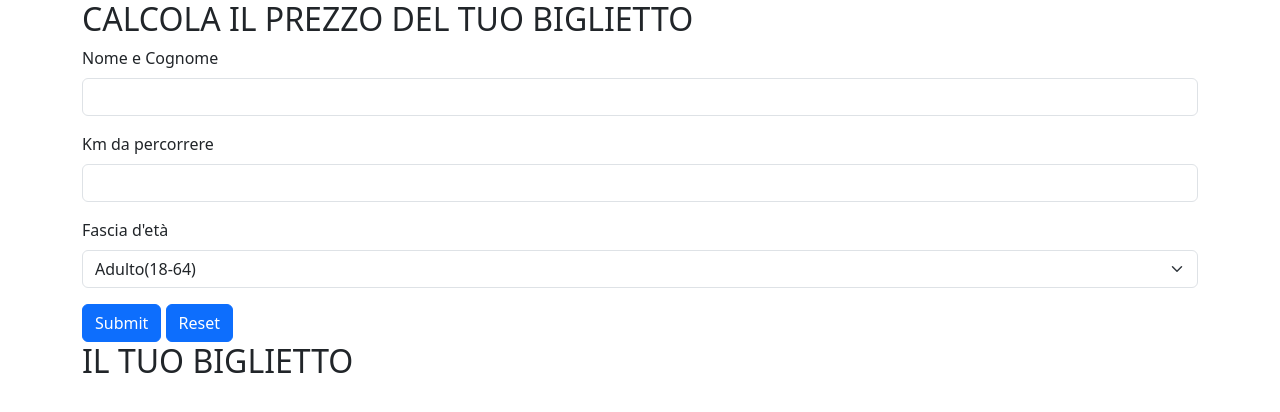
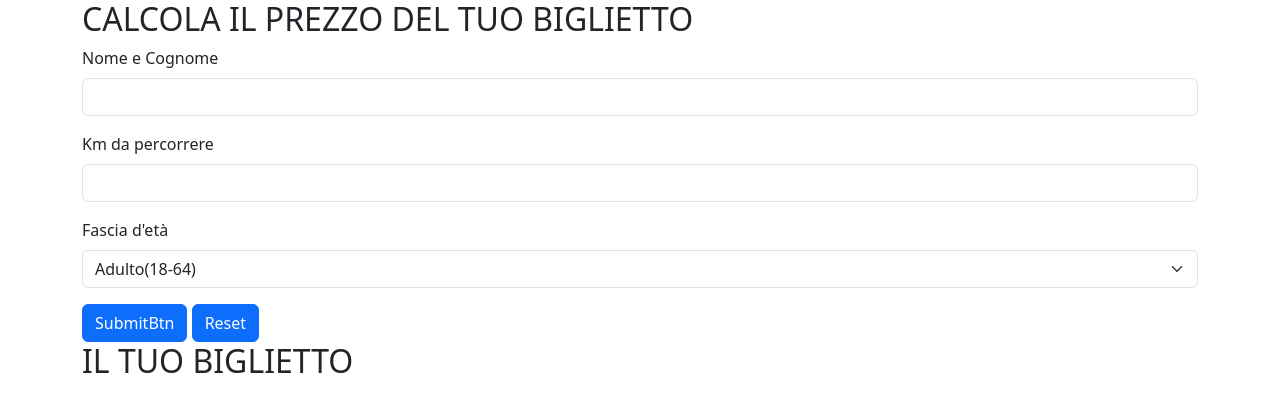
Before and after one commit to enrico-amerio/js-biglietto-treno-form, a plain HTML site: page index.html in a window 1280 px wide. Drawn offline with nearby package versions, Linux system fonts and the light colour scheme.

Commit message:
[fix] Submit button

```diff
--- a/index.html
+++ b/index.html
@@ -13,7 +13,7 @@
     <div class="container">
       <h2>CALCOLA IL PREZZO DEL TUO BIGLIETTO</h2>
       <div>
-        <form>
+        <form id="user-data">
           <div class="mb-3">
             <label for="fullName" class="form-label">Nome e Cognome</label>
             <input type="text" class="form-control" id="fullName" aria-describedby="emailHelp">
@@ -28,7 +28,7 @@
             <option selected value="2">Adulto(18-64)</option>
             <option value="3">Over 65</option>
           </select>
-          <button type="submit" class="btn1 btn btn-primary">Submit</button>
+          <button type="button" class="btn1 btn btn-primary">SubmitBtn</button>
           <button type="reset" class="btn btn-primary">Reset</button>
         </form>
       </div>
--- a/js/script.js
+++ b/js/script.js
@@ -25,6 +25,6 @@ console.log(risultato)
 
 
 btn1.addEventListener('click',function(event){
-  event.submit();
-
+  event.preventDefault();
+  console.log(fullName.value, distance.value, ageRange.value)
 })
```
